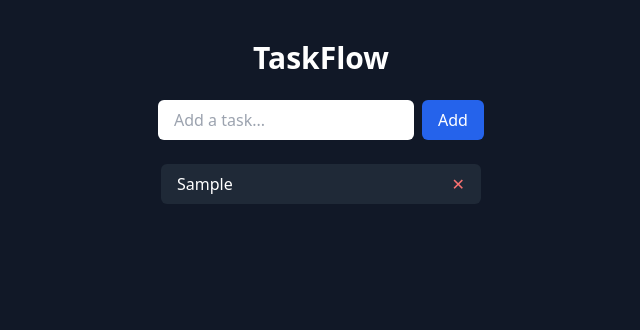
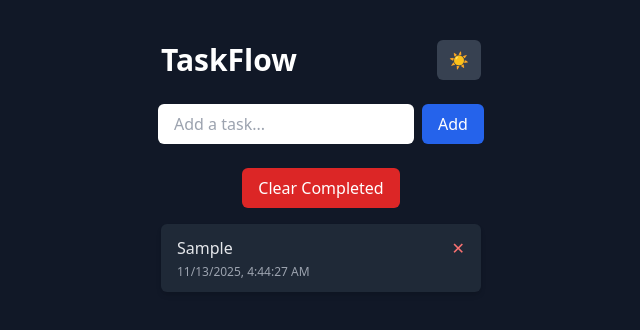
Before and after one commit to TyCorb/taskflow, a React (Create React App) app: page / in a window 1280 px wide. Both pictures are taken after typing "Sample" into the empty fields and a click on the button "Add". Shown: the top 330 px of the page, without its empty margins (319-959 px from the left). Built offline with nearby package versions, Linux system fonts and the light colour scheme.

Commit message:
Added animations, timestamps, and dark mode

```diff
--- a/package.json
+++ b/package.json
@@ -7,6 +7,7 @@
     "@testing-library/jest-dom": "^6.9.1",
     "@testing-library/react": "^16.3.0",
     "@testing-library/user-event": "^13.5.0",
+    "framer-motion": "^12.23.24",
     "react": "^19.2.0",
     "react-dom": "^19.2.0",
     "react-scripts": "5.0.1",
--- a/src/App.js
+++ b/src/App.js
@@ -1,4 +1,5 @@
 import React, { useState, useEffect } from "react";
+import { motion, AnimatePresence } from "framer-motion";
 
 function App() {
   const [tasks, setTasks] = useState(() => {
@@ -6,6 +7,7 @@ function App() {
     return saved ? JSON.parse(saved) : [];
   });
   const [input, setInput] = useState("");
+  const [darkMode, setDarkMode] = useState(true); // theme toggle
 
   useEffect(() => {
     localStorage.setItem("tasks", JSON.stringify(tasks));
@@ -14,7 +16,15 @@ function App() {
   const addTask = (e) => {
     e.preventDefault();
     if (!input.trim()) return;
-    setTasks([...tasks, { id: Date.now(), text: input, completed: false }]);
+
+    const newTask = {
+      id: Date.now(),
+      text: input,
+      completed: false,
+      createdAt: new Date().toLocaleString(),
+    };
+
+    setTasks([...tasks, newTask]);
     setInput("");
   };
 
@@ -30,9 +40,25 @@ function App() {
     setTasks(tasks.filter((task) => task.id !== id));
   };
 
+  const clearCompleted = () => {
+    setTasks(tasks.filter((task) => !task.completed));
+  };
+
   return (
-    <div className="min-h-screen bg-gray-900 text-white flex flex-col items-center pt-10">
-      <h1 className="text-3xl font-bold mb-6">TaskFlow</h1>
+    <div
+      className={`min-h-screen flex flex-col items-center pt-10 transition-colors duration-500 ${
+        darkMode ? "bg-gray-900 text-white" : "bg-gray-100 text-gray-900"
+      }`}
+    >
+      <div className="flex justify-between items-center w-80 mb-6">
+        <h1 className="text-3xl font-bold">TaskFlow</h1>
+        <button
+          onClick={() => setDarkMode(!darkMode)}
+          className="px-3 py-2 rounded-md bg-gray-700 text-white hover:bg-gray-600 dark:bg-gray-200 dark:text-black"
+        >
+          {darkMode ? "☀️" : "🌙"}
+        </button>
+      </div>
 
       <form onSubmit={addTask} className="flex gap-2 mb-6">
         <input
@@ -43,22 +69,39 @@ function App() {
         />
         <button
           type="submit"
-          className="bg-blue-600 hover:bg-blue-700 px-4 py-2 rounded-md"
+          className="bg-blue-600 hover:bg-blue-700 px-4 py-2 rounded-md text-white"
         >
           Add
         </button>
       </form>
 
+      <button
+        onClick={clearCompleted}
+        className="bg-red-600 hover:bg-red-700 px-4 py-2 rounded-md mb-4"
+      >
+        Clear Completed
+      </button>
+
       <ul className="w-80 space-y-3">
+        <AnimatePresence>
           {tasks.map((task) => (
-          <li
+            <motion.li
               key={task.id}
-            className="flex justify-between items-center bg-gray-800 px-4 py-2 rounded-md"
+              initial={{ opacity: 0, y: 20 }}
+              animate={{ opacity: 1, y: 0 }}
+              exit={{ opacity: 0, x: 50 }}
+              transition={{ duration: 0.2 }}
+              className={`flex flex-col px-4 py-3 rounded-md shadow-md ${
+                darkMode ? "bg-gray-800" : "bg-white"
+              }`}
             >
+              <div className="flex justify-between items-center">
                 <span
                   onClick={() => toggleTask(task.id)}
                   className={`cursor-pointer ${
-                task.completed ? "line-through text-gray-500" : ""
+                    task.completed
+                      ? "line-through text-gray-500"
+                      : "text-gray-200 dark:text-gray-900"
                   }`}
                 >
                   {task.text}
@@ -69,8 +112,13 @@ function App() {
                 >
                   ✕
                 </button>
-          </li>
+              </div>
+              <div className="text-xs text-gray-400 mt-1">
+                {task.createdAt}
+              </div>
+            </motion.li>
           ))}
+        </AnimatePresence>
       </ul>
     </div>
   );
--- a/tailwind.config.js
+++ b/tailwind.config.js
@@ -1,5 +1,6 @@
 /** @type {import('tailwindcss').Config} */
 module.exports = {
+  darkMode: 'class', // <-- enables dark/light toggle
   content: [
     "./src/**/*.{js,jsx,ts,tsx}",
   ],
```
Also changed, not shown: 1 other file (tests, documents, lock files or other folders). Lines whose indentation alone changed are shown as unchanged.
